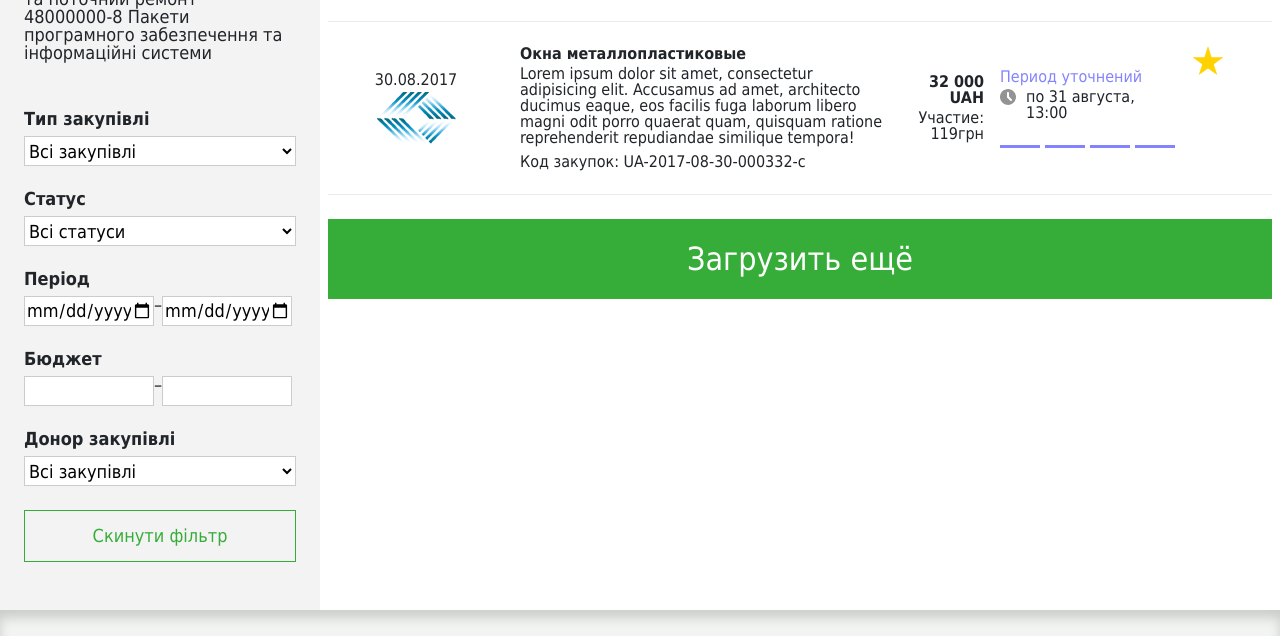
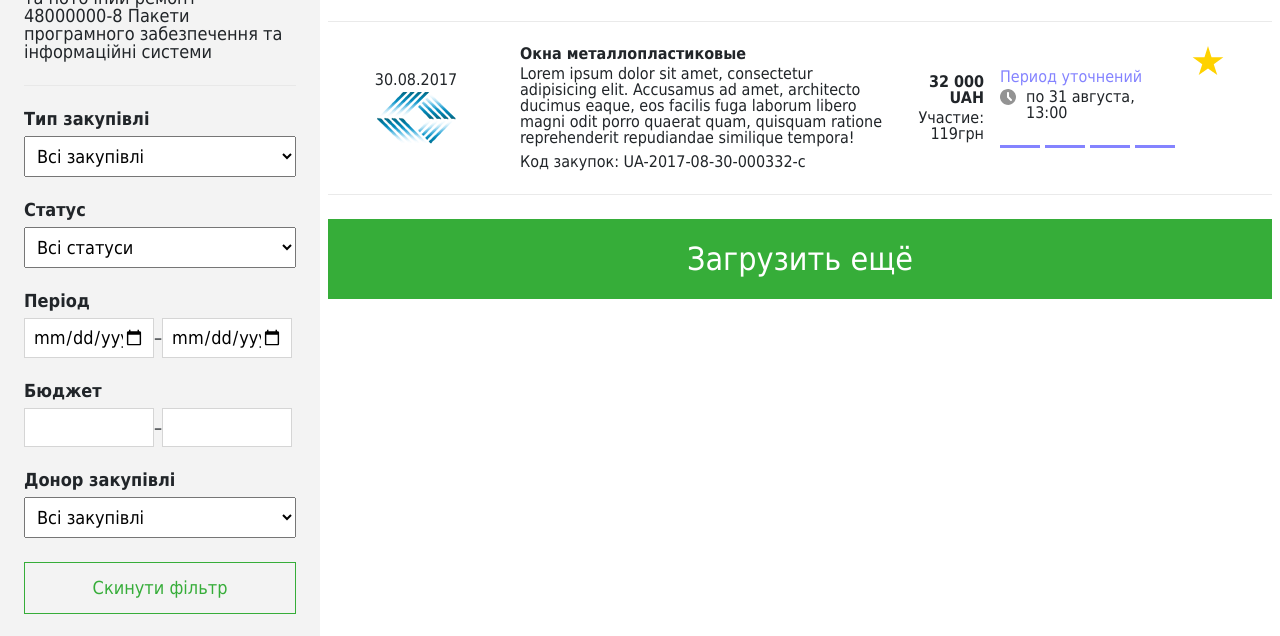
Before and after one commit to vtkch/z24, a website: page registry.html in a window 1280 px wide. Shown: the part 1199-1835 px from the top of the page. Drawn offline with Linux system fonts and the light colour scheme.

Commit message:
fix small issues, refactor

```diff
--- a/registry.html
+++ b/registry.html
@@ -7,17 +7,6 @@
         <meta http-equiv="X-UA-Compatible" content="IE=edge">
         <link rel="stylesheet" href="dist/main.css">
         <style>
-            .registry-sidebar-subscribtion input[type] {
-                height: 50px;
-                border-radius: 5px 0 0 5px;
-                padding: 8px;
-                width: calc(-50px + 100%);
-            }
-            input[type=text], input[type=number], input[type=date], select {
-                border: 1px solid #ccc;
-                background-color: #fff;
-                height: 30px;
-            }
             .registry-sidebar-budget-inputs input, .registry-sidebar-period-inputs input{
                 width: calc((-12px + 100%) / 2);
             }
@@ -33,7 +22,6 @@
             }
             .fixed-space::after {
                 content: "–";
-                position: relative;
             }
             .icon-tooltip {
                 background-image: url(img/main-sprite.svg);
@@ -98,7 +86,7 @@
                 <section class="p-4 registry-sidebar-subscribe-block">
                     <h6 class="mb-2 font-weight-bold fs-14">Підписатися на нові закупівлі</h6>
                     <div class="input-group">
-                        <input class="pl-3 py-3 col-9" placeholder="Ваш Email">
+                        <input class="pl-3 py-3 col-9 border-input-border border" placeholder="Ваш Email">
                         <button class="col-3 ptr bg-green text-white border-0 registry-sidebar-subscribe d-flex justify-content-center" ng-click="model.subscribeTender(template.subscribe.email)"></button>
                     </div>
                 </section>
@@ -159,13 +147,13 @@
                     </div>
                 </section>
                 <section class="pl-4 pr-4 registry-sidebar-secondary">
-                    <section class="borderb">
+                    <section class="border-bottom border-grey">
                         <div class="pt-4 pb-4">
                             <i class="glyphicon glyphicon-map-marker"></i>
                             <a href="#">Всі регіони</a>
                         </div>
                     </section>
-                    <section class="borderb">
+                    <section class="border-bottom border-grey">
                         <div class="pt-4 pb-4">
                             <div class="mb-2">
                                 <span class="font-weight-bold">Ринки</span>
@@ -186,7 +174,7 @@
                             <div class="mb-2">
                                 <span class="font-weight-bold">Тип закупівлі</span>
                             </div>
-                            <select class="w-100">
+                            <select class="w-100 p-2">
                                 <option>Всі закупівлі</option>
                                 <option>Допорогові закупівлі</option>
                                 <option>Відкриті торги</option>
@@ -208,7 +196,7 @@
                             <div class="mb-2">
                                 <span class="font-weight-bold">Статус</span>
                             </div>
-                            <select class="w-100">
+                            <select class="w-100 p-2">
                                 <option>Всі статуси</option>
                                 <option>Період уточнень</option>
                                 <option>Період прийому пропозицій</option>
@@ -230,9 +218,9 @@
                                 <span class="font-weight-bold">Період</span>
                             </div>
                             <div class="d-flex flex-row registry-sidebar-period-inputs">
-                                <input type="date">
-                                <div class="fixed-space"></div>
-                                <input type="date">
+                                <input class="border-input-border border p-2" type="date">
+                                <div class="fixed-space d-flex align-items-center"></div>
+                                <input class="border-input-border border p-2" type="date">
                             </div>
                         </div>
                     </section>
@@ -242,9 +230,9 @@
                                 <span class="font-weight-bold">Бюджет</span>
                             </div>
                             <div class="d-flex flex-row registry-sidebar-budget-inputs">
-                                <input type="number">
-                                <div class="fixed-space"></div>
-                                <input type="number">
+                                <input class="border-input-border border p-2" type="number">
+                                <div class="fixed-space d-flex align-items-center"></div>
+                                <input class="border-input-border border p-2" type="number">
                             </div>
                         </div>
                     </section>
@@ -253,7 +241,7 @@
                             <div class="mb-2">
                                 <span class="font-weight-bold">Донор закупівлі</span>
                             </div>
-                            <select class="w-100">
+                            <select class="w-100 p-2">
                                 <option selected>Всі закупівлі</option>
                                 <option>Немає</option>
                                 <option>Світовий Банк</option>
--- a/sass/variables.scss
+++ b/sass/variables.scss
@@ -39,7 +39,9 @@ $status-reviewed: #8483FF;
 $light: #eaeaea;
 $aside-color: #f3f3f3;
 $header-grey: #E8E8E8;
+$input-border: #d5d5d5;
 $theme-colors: (
+    "input-border": $input-border,
     "aside": $aside-color,
     "lightgrey": $lightgrey,
     "grey": $header-grey,
```
Also changed, not shown: dist/main.css.
